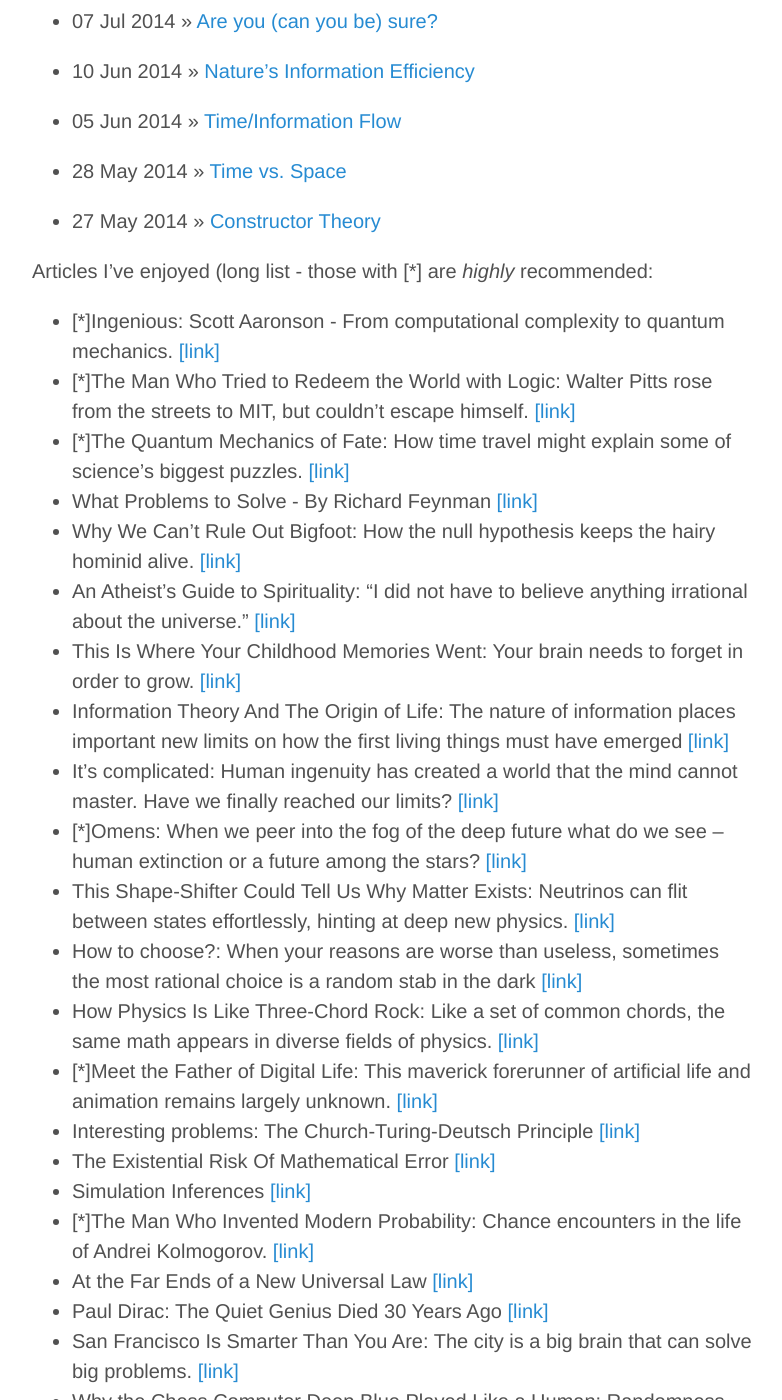
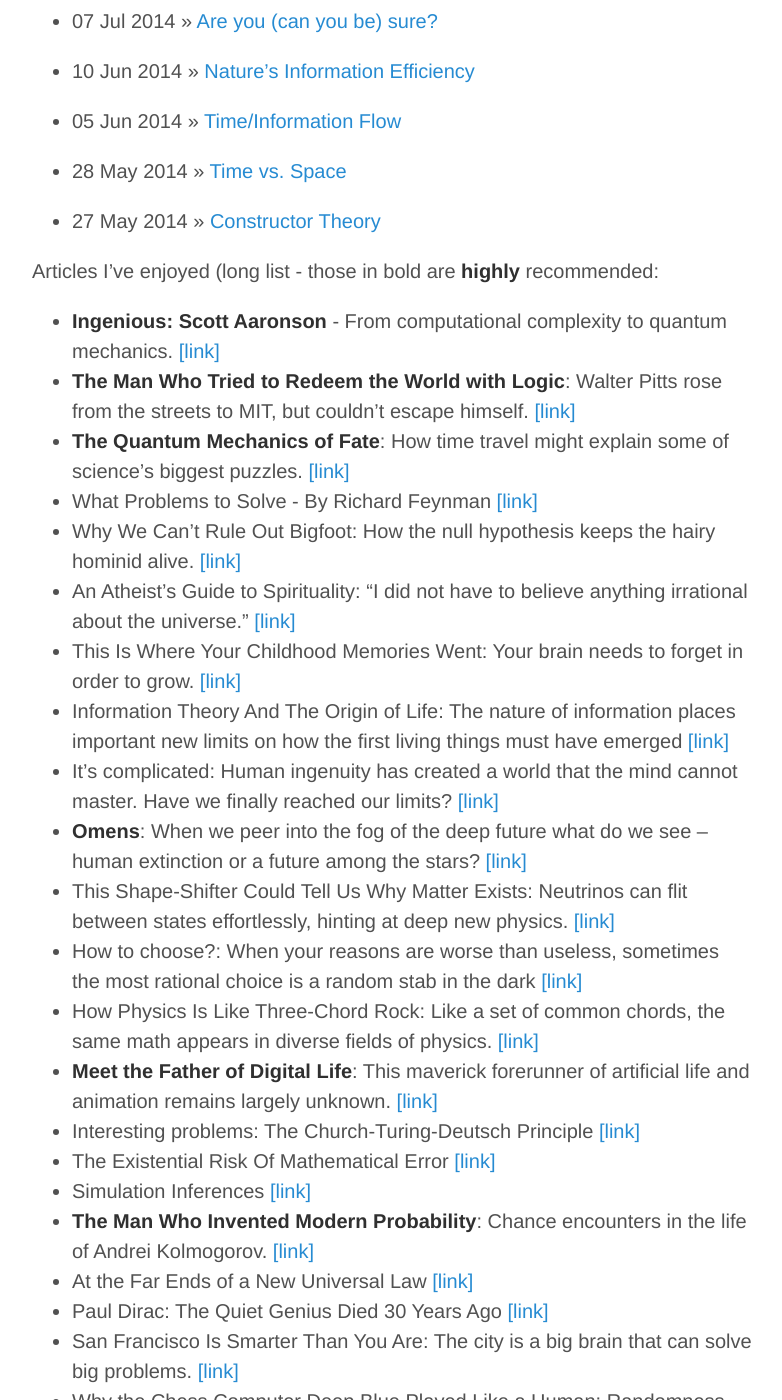
Before and after one commit to diego898/diego898.github.io, a Jekyll site: the page built from ir.md, in a window 1280 px wide and 1400 px high, scrolled down 385 px. Shown: the whole window, without its empty margins (248-1030 px from the left). Built offline with Jekyll 4.4.1, drawn with Linux system fonts in a browser that asks for light colours; some of the changed text lies outside the part shown.

Commit message:
updating

```diff
--- a/ir.md
+++ b/ir.md
@@ -13,31 +13,31 @@ Articles I've blogged about:
   {% endfor %}
 {% endfor %}
 
-Articles I've enjoyed (long list - those with [\*] are *highly* recommended:
+Articles I've enjoyed (long list - those in bold are **highly** recommended:
 
-  * [\*]Ingenious: Scott Aaronson - From computational complexity to quantum mechanics. [[link]](http://nautil.us/issue/21/information/ingenious-scott-aaronson)
-  * [\*]The Man Who Tried to Redeem the World with Logic: Walter Pitts rose from the streets to MIT, but couldn’t escape himself. [[link]](http://nautil.us/issue/21/information/the-man-who-tried-to-redeem-the-world-with-logic)
-  * [\*]The Quantum Mechanics of Fate: How time travel might explain some of science’s biggest puzzles. [[link]](http://nautil.us/issue/21/information/the-quantum-mechanics-of-fate-rp)
+  * **Ingenious: Scott Aaronson** - From computational complexity to quantum mechanics. [[link]](http://nautil.us/issue/21/information/ingenious-scott-aaronson)
+  * **The Man Who Tried to Redeem the World with Logic**: Walter Pitts rose from the streets to MIT, but couldn’t escape himself. [[link]](http://nautil.us/issue/21/information/the-man-who-tried-to-redeem-the-world-with-logic)
+  * **The Quantum Mechanics of Fate**: How time travel might explain some of science’s biggest puzzles. [[link]](http://nautil.us/issue/21/information/the-quantum-mechanics-of-fate-rp)
   * What Problems to Solve - By Richard Feynman [[link]](http://genius.cat-v.org/richard-feynman/writtings/letters/problems)
   * Why We Can’t Rule Out Bigfoot: How the null hypothesis keeps the hairy hominid alive. [[link]](http://nautil.us/issue/16/nothingness/why-we-cant-rule-out-bigfoot)
   * An Atheist’s Guide to Spirituality: "I did not have to believe anything irrational about the universe.” [[link]](http://nautil.us/issue/16/nothingness/an-atheists-guide-to-spirituality)
   * This Is Where Your Childhood Memories Went: Your brain needs to forget in order to grow. [[link]](http://nautil.us/issue/16/nothingness/this-is-where-your-childhood-memories-went)
   * Information Theory And The Origin of Life: The nature of information places important new limits on how the first living things must have emerged [[link]](https://medium.com/the-physics-arxiv-blog/information-theory-and-the-origin-of-life-4cf6b93d156c)
   * It’s complicated: Human ingenuity has created a world that the mind cannot master. Have we finally reached our limits? [[link]](http://aeon.co/magazine/technology/is-technology-making-the-world-too-complex/)
-  * [\*]Omens: When we peer into the fog of the deep future what do we see – human extinction or a future among the stars? [[link]](http://aeon.co/magazine/philosophy/ross-andersen-human-extinction/)
+  * **Omens**: When we peer into the fog of the deep future what do we see – human extinction or a future among the stars? [[link]](http://aeon.co/magazine/philosophy/ross-andersen-human-extinction/)
   * This Shape-Shifter Could Tell Us Why Matter Exists: Neutrinos can flit between states effortlessly, hinting at deep new physics. [[link]](http://nautil.us/issue/14/mutation/this-shape_shifter-could-tell-us-why-matter-exists)
   * How to choose?: When your reasons are worse than useless, sometimes the most rational choice is a random stab in the dark [[link]](http://aeon.co/magazine/philosophy/is-the-most-rational-choice-the-random-one/)
   * How Physics Is Like Three-Chord Rock: Like a set of common chords, the same math appears in diverse fields of physics. [[link]](http://nautil.us/issue/14/mutation/how-physics-is-like-three_chord-rock)
-  * [\*]Meet the Father of Digital Life: This maverick forerunner of artificial life and animation remains largely unknown. [[link]](http://nautil.us/issue/14/mutation/meet-the-father-of-digital-life)
+  * **Meet the Father of Digital Life**: This maverick forerunner of artificial life and animation remains largely unknown. [[link]](http://nautil.us/issue/14/mutation/meet-the-father-of-digital-life)
   * Interesting problems: The Church-Turing-Deutsch Principle [[link]](http://michaelnielsen.org/blog/interesting-problems-the-church-turing-deutsch-principle/)
   * The Existential Risk Of Mathematical Error [[link]](http://www.gwern.net/The%20Existential%20Risk%20of%20Mathematical%20Error)
   * Simulation Inferences [[link]](http://www.gwern.net/Simulation%20inferences)
-  * [\*]The Man Who Invented Modern Probability: Chance encounters in the life of Andrei Kolmogorov. [[link]](http://nautil.us/issue/4/the-unlikely/the-man-who-invented-modern-probability)
+  * **The Man Who Invented Modern Probability**: Chance encounters in the life of Andrei Kolmogorov. [[link]](http://nautil.us/issue/4/the-unlikely/the-man-who-invented-modern-probability)
   * At the Far Ends of a New Universal Law [[link]](https://www.quantamagazine.org/20141015-at-the-far-ends-of-a-new-universal-law/)
   * Paul Dirac: The Quiet Genius Died 30 Years Ago [[link]](http://blog.lindau-nobel.org/paul-dirac-the-quiet-genius-died-30-years-ago/)
   * San Francisco Is Smarter Than You Are: The city is a big brain that can solve big problems. [[link]](http://nautil.us/issue/18/genius/san-francisco-is-smarter-than-you-are-rd)
   * Why the Chess Computer Deep Blue Played Like a Human: Randomness may be key to both human and computer creativity. [[link]](http://nautil.us/issue/18/genius/why-the-chess-computer-deep-blue-played-like-a-human)
-  * [\*]The Fermi Paradox [[link]](http://waitbutwhy.com/2014/05/fermi-paradox.html)
-  * [\*]The AI Revolution: The Road to Superintelligence [[link]](http://waitbutwhy.com/2015/01/artificial-intelligence-revolution-1.html)
-  * [\*]The AI Revolution: Our Immortality or Extinction [[link]](http://waitbutwhy.com/2015/01/artificial-intelligence-revolution-2.html)
+  * **The Fermi Paradox** [[link]](http://waitbutwhy.com/2014/05/fermi-paradox.html)
+  * **The AI Revolution**: The Road to Superintelligence [[link]](http://waitbutwhy.com/2015/01/artificial-intelligence-revolution-1.html)
+  * **The AI Revolution**: Our Immortality or Extinction [[link]](http://waitbutwhy.com/2015/01/artificial-intelligence-revolution-2.html)
   * Goodbye, Turing Test; Bring on the Turing Decathlon [[link]](http://nautil.us/blog/goodbye-turing-test-bring-on-the-turing-decathlon)
```
